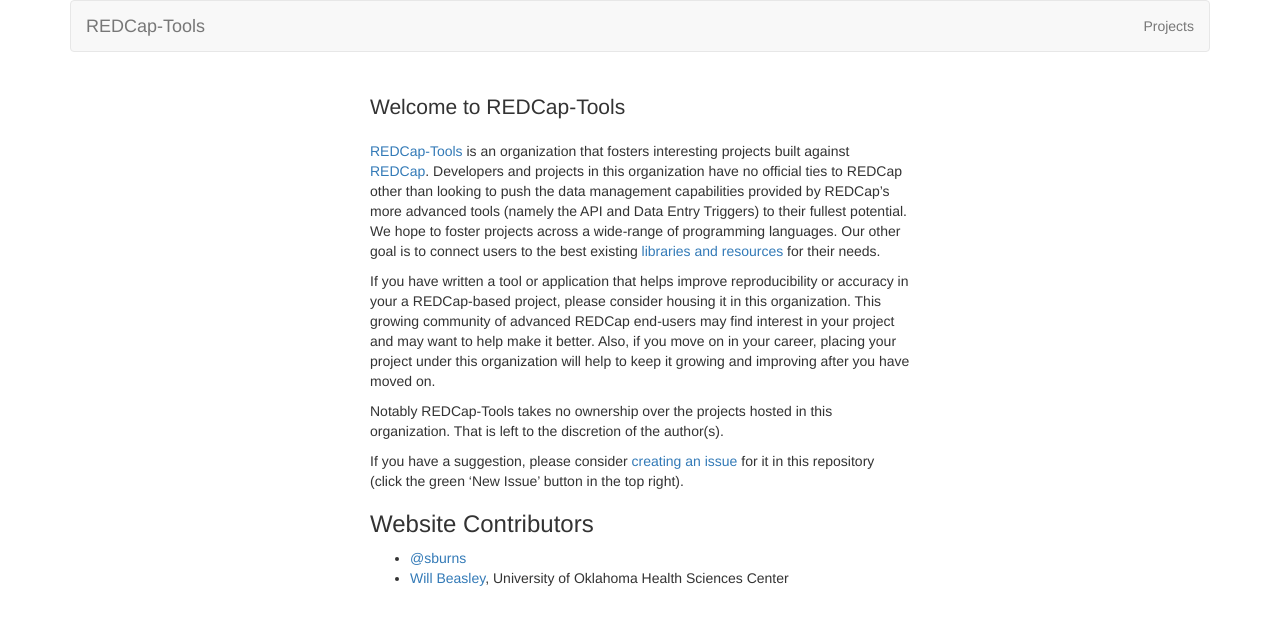
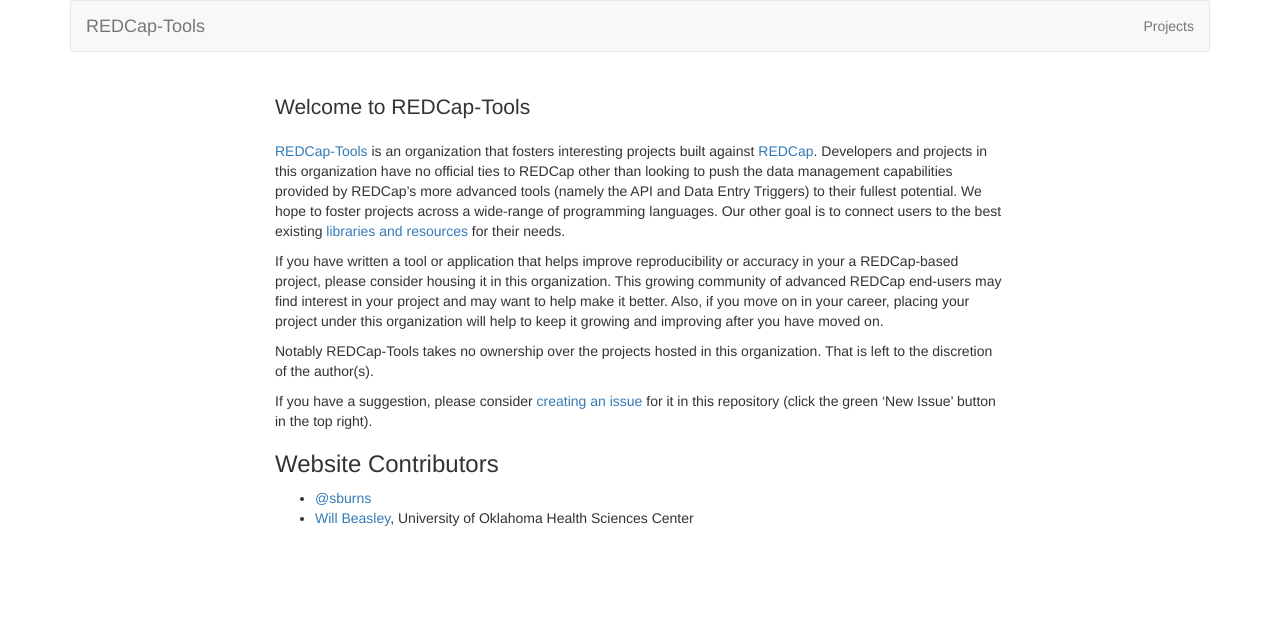
Before and after one commit to redcap-tools/redcap-tools.github.io, a Jekyll site: the page built from index.md, in a window 1280 px wide. Shown: the top 625 px of the page. Built offline with Jekyll 4.4.1, drawn with Linux system fonts in a browser that asks for light colours.

Commit message:
Making page wider

```diff
--- a/_layouts/default.html
+++ b/_layouts/default.html
@@ -8,7 +8,7 @@
 
       {% include header.html %}
 
-      <div class="col-sm-6 col-sm-offset-3">
+      <div class="col-sm-8 col-sm-offset-2">
         <div class="page-content">
           <div class="wrap">
           {{ content }}
```
